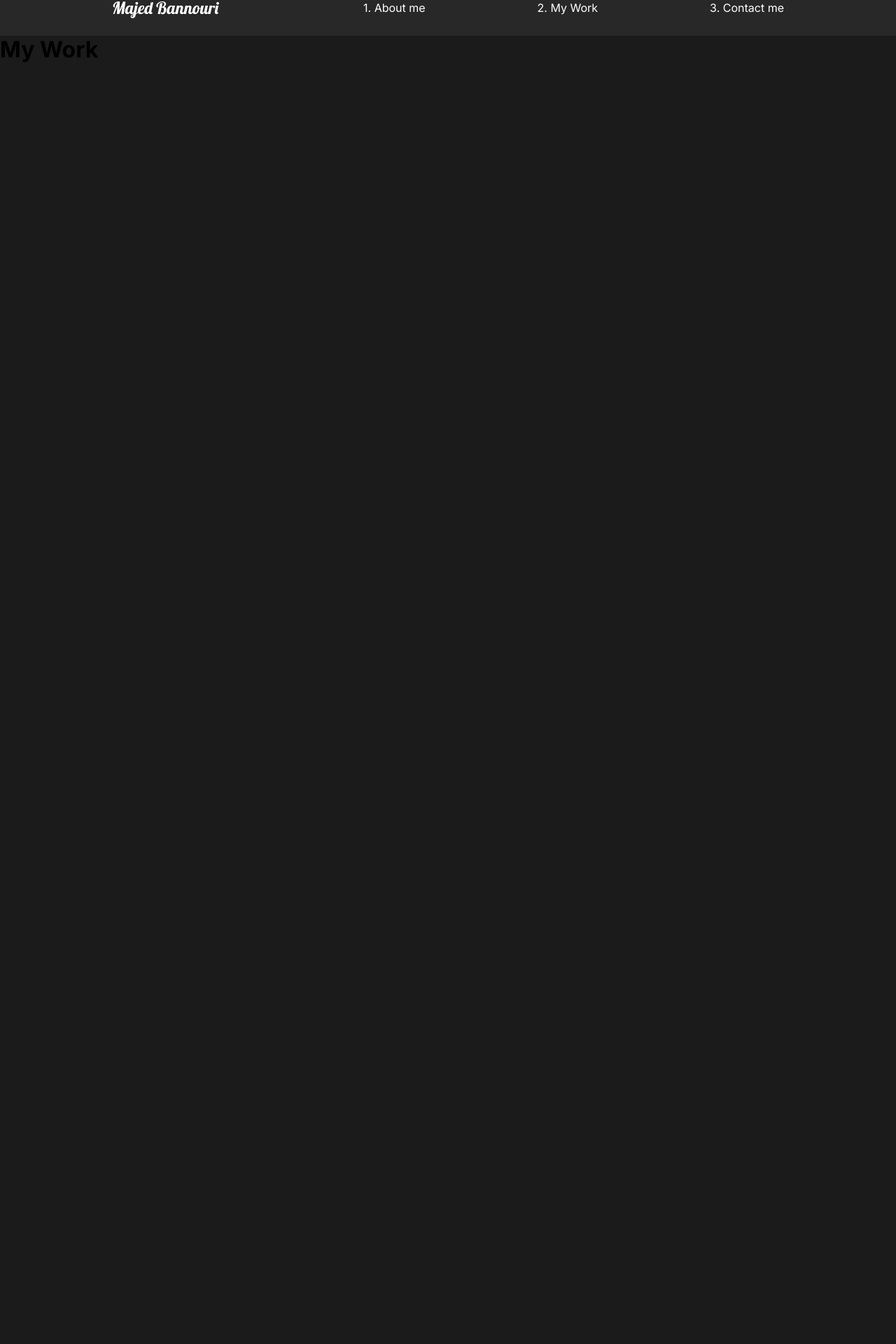
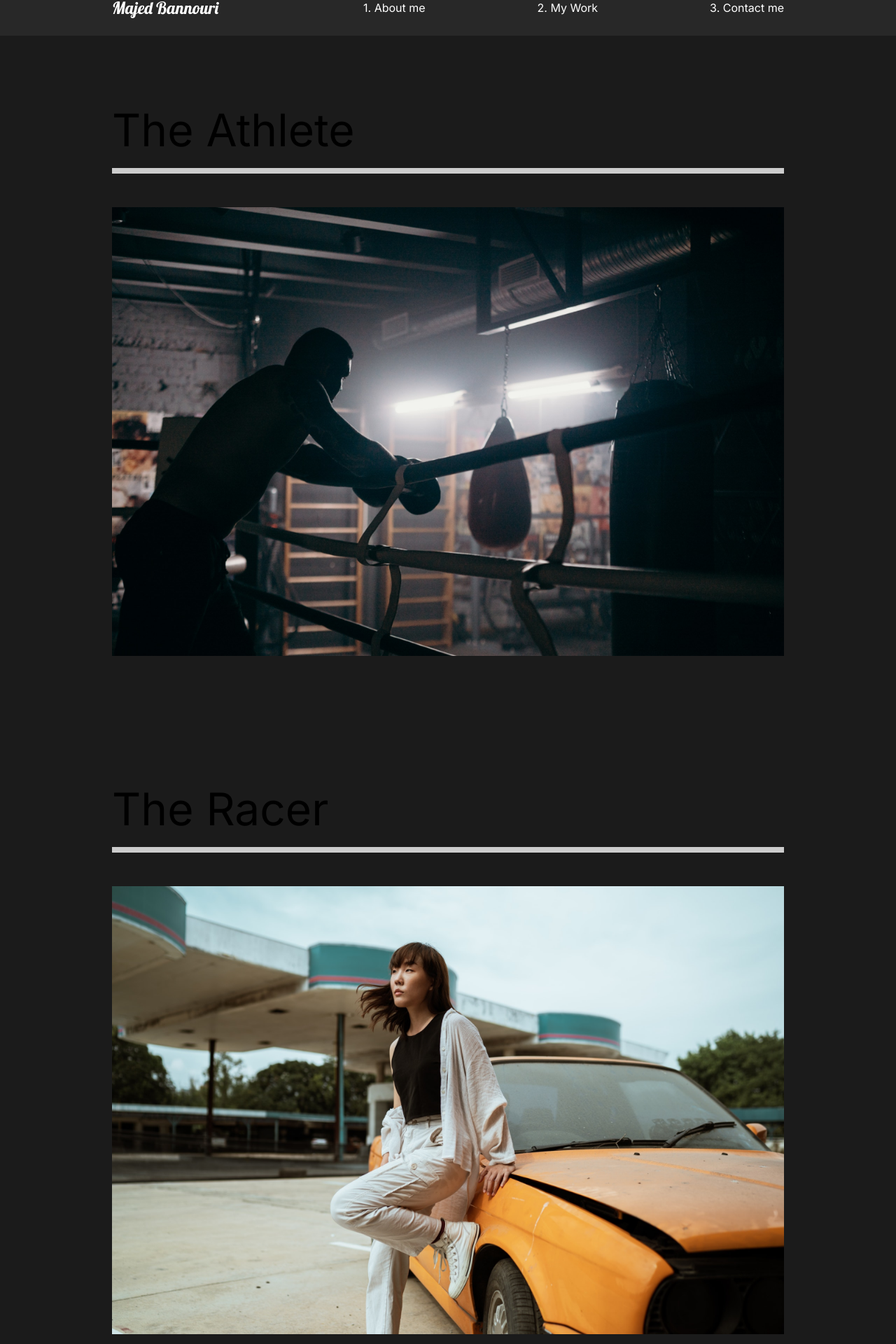
Before and after one commit to MajedBannouri/my-creative-portfolio, a React (Create React App) app: page /my-work in a window 1280 px wide. Shown: the part 29-1949 px from the top of the page at 70% size. Before the commit the page ends 800 px from the top, so only its background shows below. Built offline with nearby package versions, Linux system fonts and the light colour scheme.

Commit message:
9. My work section

```diff
--- a/src/pages/MyWork.js
+++ b/src/pages/MyWork.js
@@ -1,11 +1,60 @@
 import React from 'react'
-
+import styled from 'styled-components'
+import {Link} from 'react-router-dom'
+// Images
+import athlete from '../img/athlete-small.png'
+import theracer from '../img/theracer-small.png'
+import goodtimes from '../img/goodtimes-small.png'
 const MyWork = () => {
     return (
-        <div>
-            <h1>My Work</h1>
-        </div>
+        <Work>
+            <Movie>
+                <h2>The Athlete</h2>
+                <div className="line"></div>
+                <Link>
+                    <img src={athlete} alt="athlete"></img>
+                </Link>
+            </Movie>
+            <Movie>
+                <h2>The Racer</h2>
+                <div className="line"></div>
+                <Link>
+                    <img src={theracer} alt="theracer"></img>
+                </Link>
+            </Movie>
+            <Movie>
+                <h2>Good Times</h2>
+                <div className="line"></div>
+                <Link>
+                    <img src={goodtimes} alt="goodtimes"></img>
+                </Link>
+            </Movie>
+        </Work>
     )
 }
 
+const Work = styled.div`
+    min-height:100vh;
+    overflow:hidden;
+    padding: 5rem 10rem;
+    h2{
+        padding: 1rem 0rem;
+
+    }
+`
+const Movie = styled.div`
+    padding-bottom: 10rem;
+    .line{
+        height: 0.5rem;
+        background: #cccccc;
+        margin-bottom: 3rem;
+    }
+    img{
+        width: 100%;
+        height: 70%;
+        object-fit: cover;
+    }
+
+`
+
 export default MyWork
```
